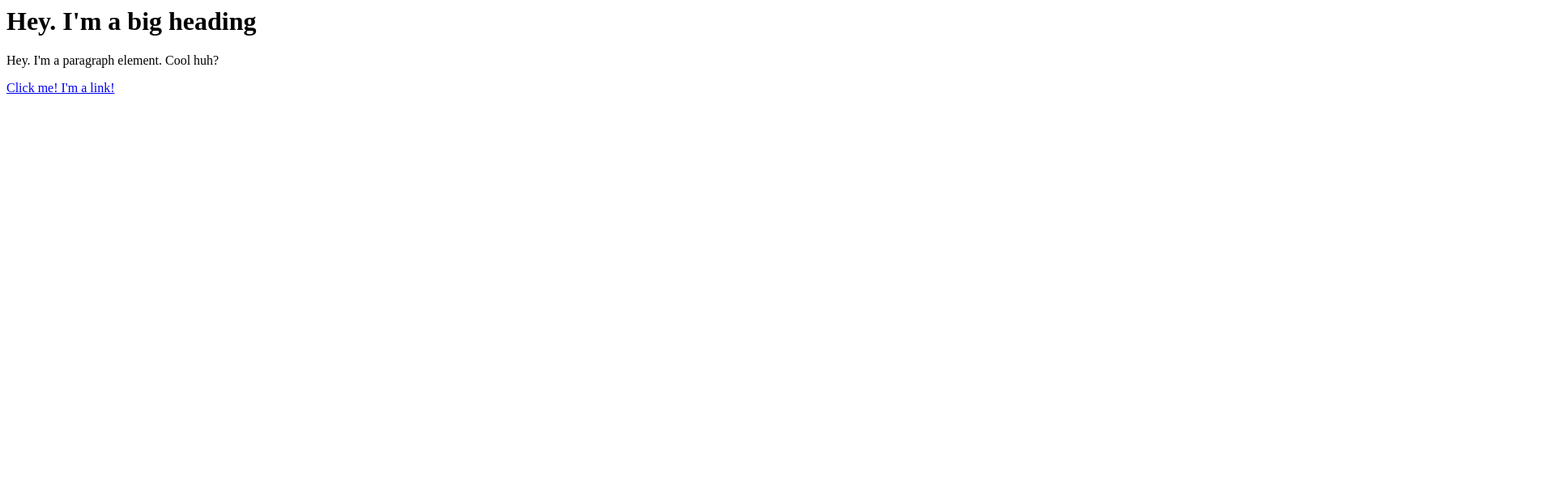
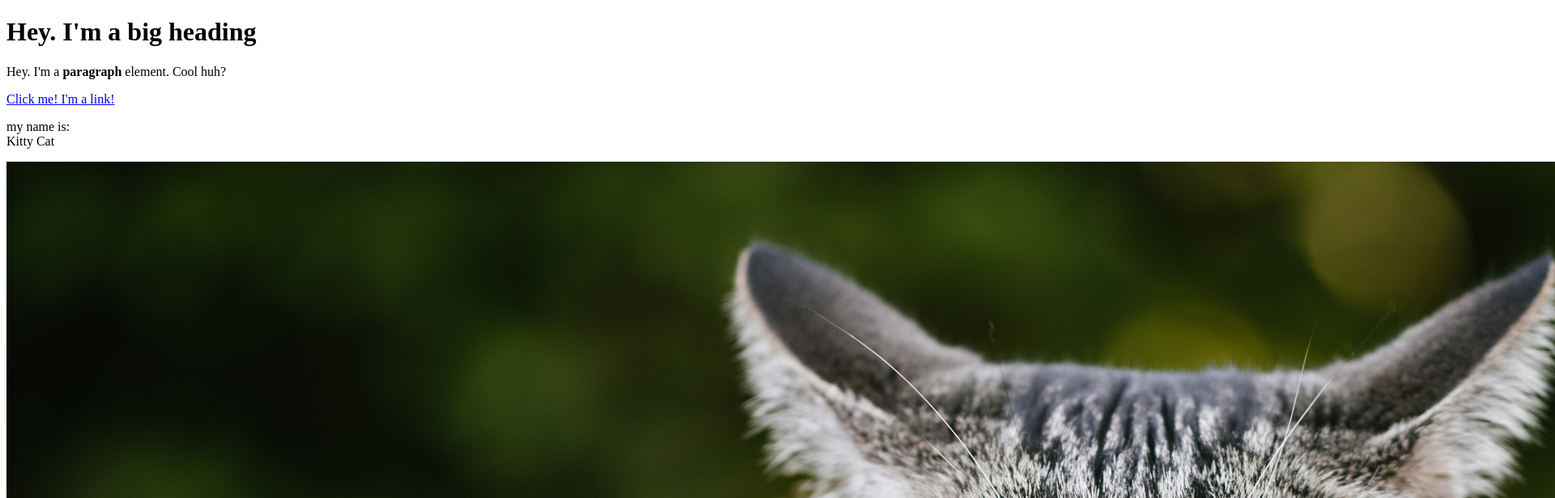
Before and after one commit to Dytanianson/cartoon-hero, a plain HTML site: page test.html in a window 1280 px wide. Shown: the top 616 px of the page at 81% size, 1920 px wide, since content can reach past the window. Drawn offline with Linux system fonts and the light colour scheme.

Commit message:
Added a cat image and a few more elements

```diff
--- a/test.html
+++ b/test.html
@@ -1,3 +1,14 @@
-<h1>Hey. I'm a big heading</h1>
-<p>Hey. I'm a paragraph element. Cool huh?</p>
-<a href="https://google.com" target="blank" title="Lets go to Google">Click me! I'm a link!</a>
+<!DOCTYPE html>
+<html>
+<head>
+	<title>Test Page</title>
+</head>
+<body>
+	<h1>Hey. I'm a big heading</h1>
+	<p>Hey. I'm a <b>paragraph</b> element. Cool huh?</p>
+	<a href="https://google.com" target="blank" title="Lets go to Google">Click me! I'm a link!</a>
+	<p>my name is:<br>
+	Kitty Cat</p>
+	<img src="img/cat.jpeg">
+</body>
+</html>
```
Also changed, not shown: img/cat.jpeg (added).
